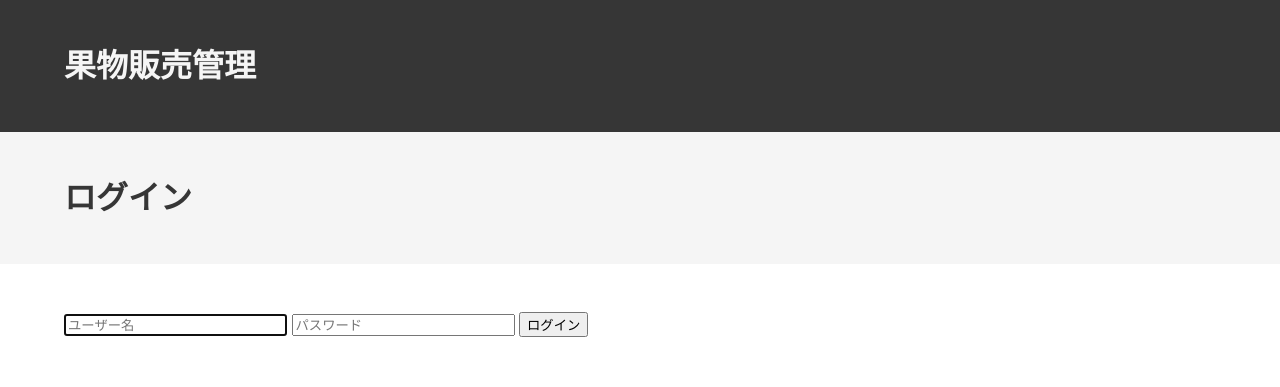
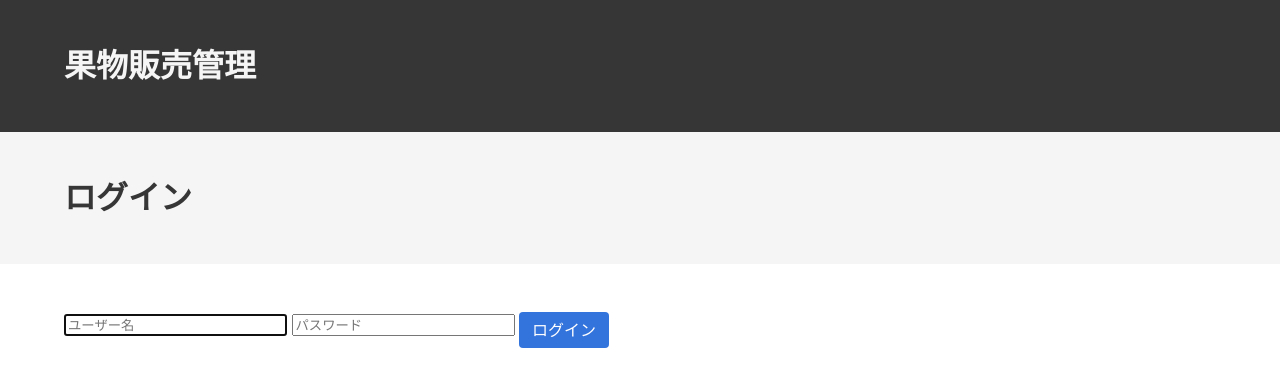
Before and after one commit to a-r-i/sales_management_system, a Django app: page /login/ in a window 1280 px wide. Shown: the top 387 px of the page. Run offline with Django 3.2, Linux system fonts and the light colour scheme; some libraries are stand-ins or nearby versions.

Commit message:
ログインボタンをCSS装飾

```diff
--- a/sales_management_system/templates/sales_management_system/login.html
+++ b/sales_management_system/templates/sales_management_system/login.html
@@ -18,7 +18,7 @@
                 {{ field }}
                 {{ field.errors }}
             {% endfor %}
-        <button type="submit">ログイン</button>
+        <button class="button is-link" type="submit">ログイン</button>
       </form>
      </div>
     </section>
```
